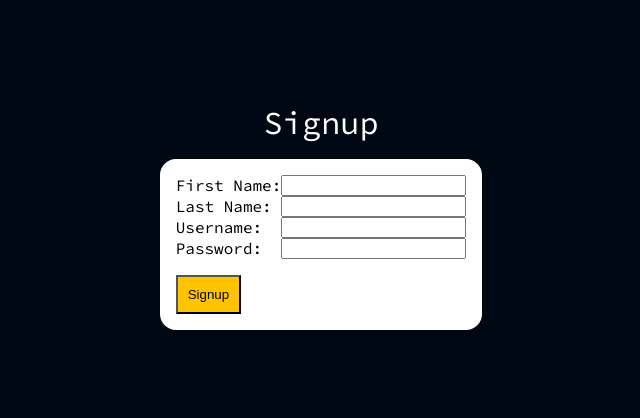
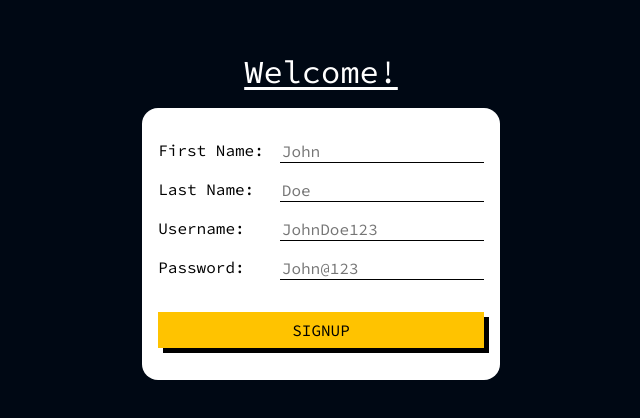
Before and after one commit to vasutomar/rveal-app, a React (Create React App) app: page / in a window 1280 px wide. Shown: the part 184-602 px from the top of the page, without its empty margins (319-959 px from the left). Built offline with nearby package versions, Linux system fonts and the light colour scheme.

Commit message:
Finished signup page

```diff
--- a/package.json
+++ b/package.json
@@ -6,6 +6,7 @@
     "@testing-library/jest-dom": "^5.16.4",
     "@testing-library/react": "^13.3.0",
     "@testing-library/user-event": "^13.5.0",
+    "axios": "^0.27.2",
     "react": "^18.2.0",
     "react-dom": "^18.2.0",
     "react-scripts": "5.0.1",
--- a/src/components/pages/Signup.jsx
+++ b/src/components/pages/Signup.jsx
@@ -1,32 +1,48 @@
 import { Component } from "react";
-import Card from "../elementary/Card/Card";
+import axios from "axios";
 import "./Signup.scss";
 
 class Signup extends Component {
+
+  handleSignup = (event) => {
+    event.preventDefault();
+    const userData = {
+      firstName: event.target.form[0].value,
+      lastName: event.target.form[1].value,
+      username: event.target.form[2].value,
+      password: event.target.form[3].value
+    };
+
+    axios.post('http://localhost:3020/user/signup',userData)
+    .then((response) => {
+      console.log(response);
+    });
+  };
+
   render() {
     return (
       <div className="signup-page">
-        <div className="title">Signup</div>
+        <div className="title">Welcome!</div>
         <form className="signup-card">
           <label className="detail-input">
             First Name:
-            <input type="text" name="firstName" />
+            <input className="form-input" name="firstName" type="text" placeholder="John" />
           </label>
           <label className="detail-input">
             Last Name:
-            <input type="text" name="lastName" />
+            <input className="form-input" type="text" name="lastName" placeholder="Doe" />
           </label>
           <label className="detail-input">
             Username:
-            <input type="email" name="username" />
+            <input className="form-input" type="email" name="username" placeholder="JohnDoe123" />
           </label>
           <label className="detail-input">
             Password:
-            <input type="password" name="password" />
+            <input className="form-input" type="password" name="password" placeholder="John@123" />
           </label>
-          <button className="submit-button">
-            Signup
-          </button>
+          <div>
+            <button onClick={(e) => this.handleSignup(e)} className="submit-button">SIGNUP</button>
+          </div>
         </form>
       </div>
     );
--- a/src/components/pages/Signup.scss
+++ b/src/components/pages/Signup.scss
@@ -19,10 +19,12 @@
 }
 
 .title {
+    text-decoration: underline;
+    text-underline-offset: 4px;
     font-family: 'Source Code Pro', monospace;
-    margin-bottom: 1rem;
     font-size: xx-large;
     color: white;
+    margin-bottom: 1rem;
 }
 
 .detail-input {
@@ -30,11 +32,25 @@
     width: 100%;
     display: flex;
     flex-direction: row;
+    padding: 1rem 1rem 0 0;
 }
 
 .submit-button {
-    margin-top: 1rem;
-    padding: 10px;
-    width: fit-content;
+    margin-top: 2rem;
+    padding-top: 0.5rem;
+    padding-bottom: 0.5rem;
+    width: 100%;
+    font-family: 'Source Code Pro', monospace;
     background-color: #FFC300;
+    margin-bottom: 1rem;
+    font-size: medium;
+    border: none;
+    box-shadow: 5px 5px;
 }
+
+.form-input {
+    font-size: medium;
+    border: none;
+    border-bottom: 1px solid black;
+    font-family: 'Source Code Pro', monospace;
+}
```
